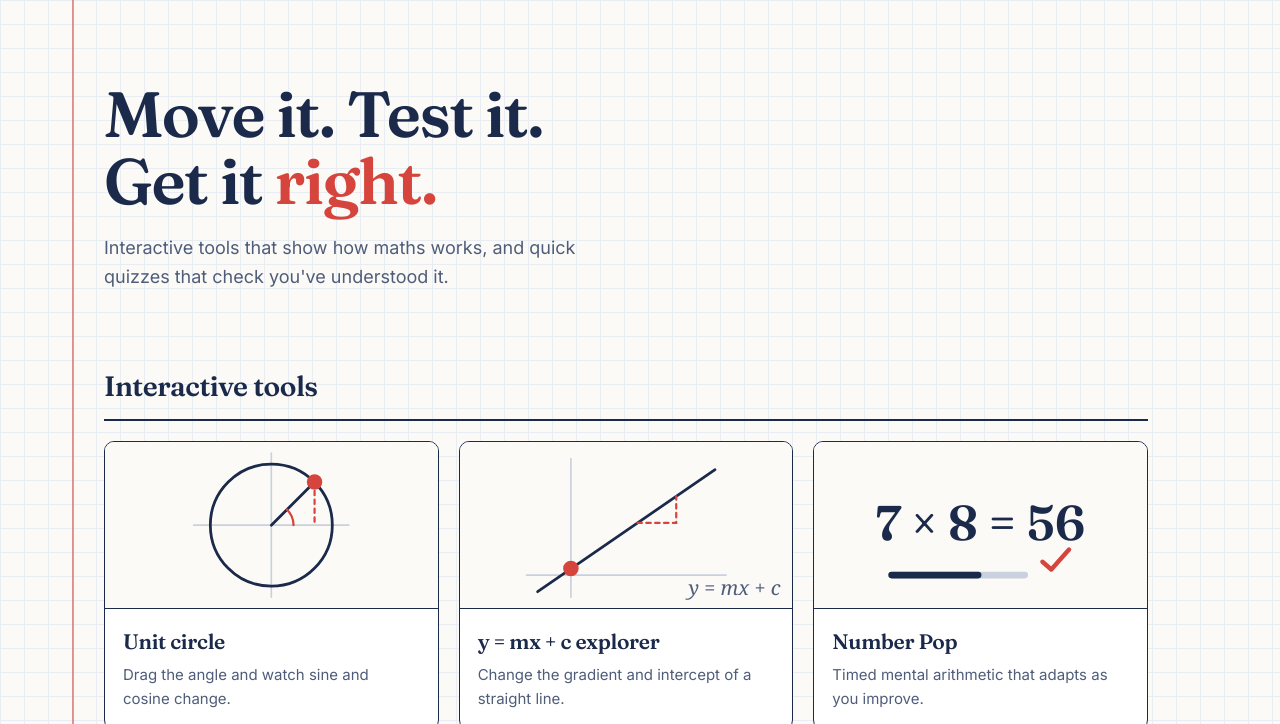
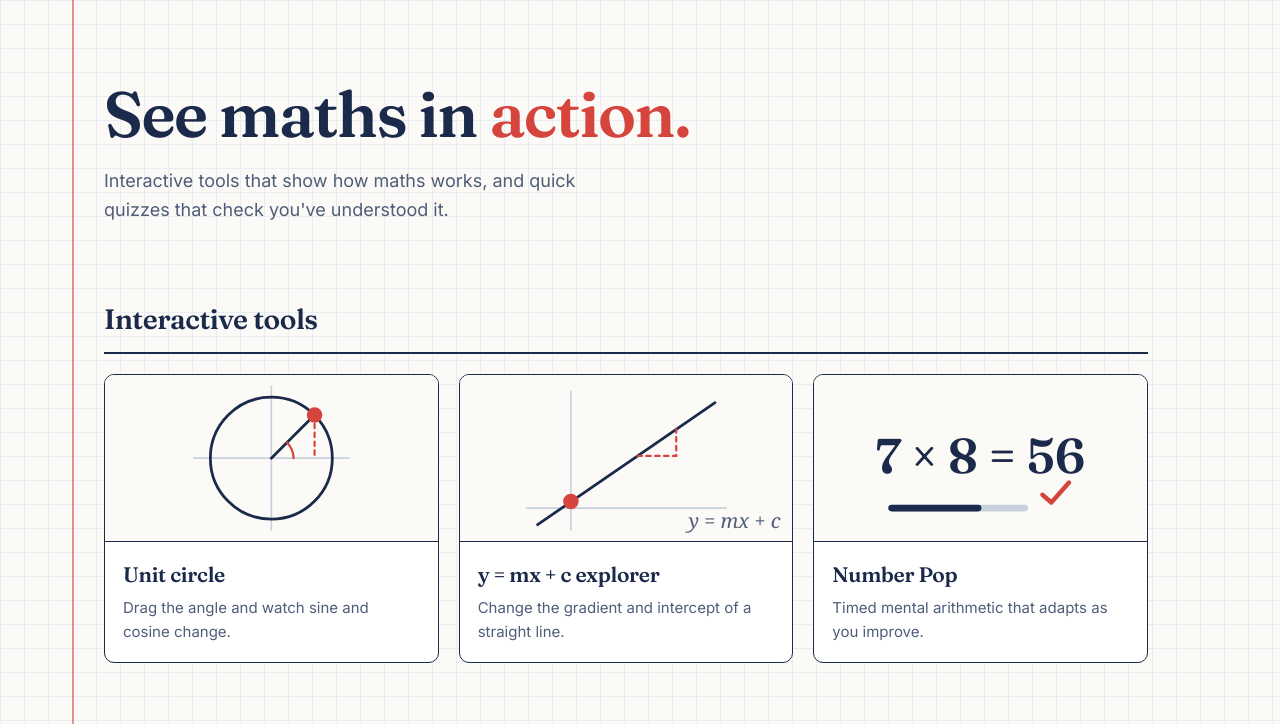
Before and after one commit to benmorris93/maths-teaching-tools, a plain HTML site: page index.html in a window 1280 px wide. Shown: the part 72-796 px from the top of the page. Drawn offline with Linux system fonts and the light colour scheme.

Commit message:
Change homepage headline to "See maths in action."
Co-Authored-By: Claude Opus 5.5 <noreply@anthropic.com>

```diff
--- a/index.html
+++ b/index.html
@@ -34,7 +34,7 @@
 
   <main id="main">
     <div class="intro">
-      <h1>Move it. Test it.<br>Get it <span class="tick">right.</span></h1>
+      <h1>See maths in <span class="tick">action.</span></h1>
       <p>Interactive tools that show how maths works, and quick quizzes that check you've understood it.</p>
     </div>
 
```
